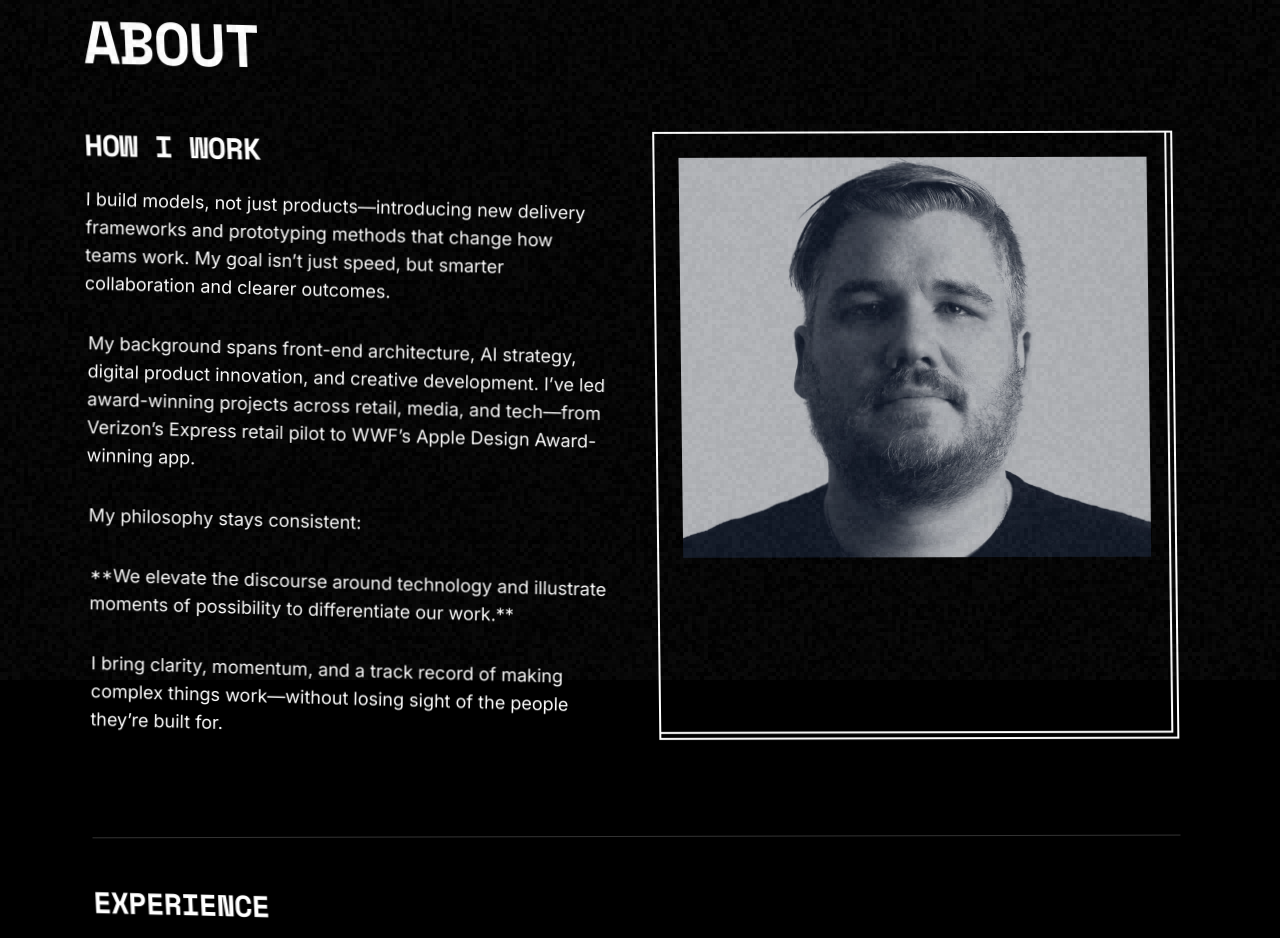
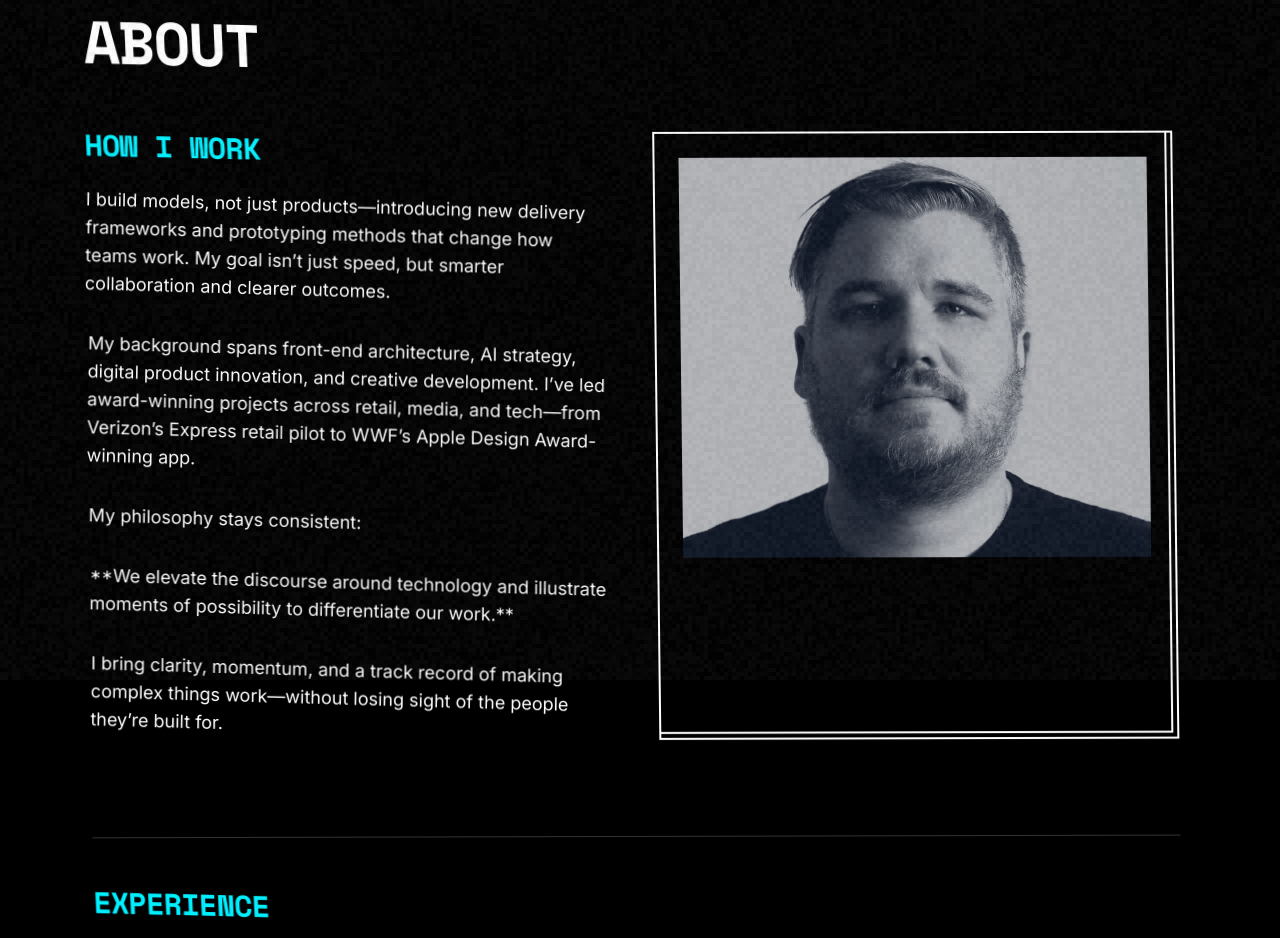
Before and after one commit to scullum/scottcullum, a Next.js app: page /about in a window 1280 px wide. Shown: the part 120-1058 px from the top of the page. Built offline with nearby package versions, Linux system fonts and the light colour scheme.

Commit message:
style: make How I Work and Experience headings match accent color

```diff
--- a/app/about/page.tsx
+++ b/app/about/page.tsx
@@ -23,7 +23,7 @@ export default function About() {
 
       <div className="grid grid-cols-1 md:grid-cols-2 gap-12">
         <div>
-          <SkewedH2 className="text-2xl md:text-3xl mb-6">{aboutData.intro.title}</SkewedH2>
+          <SkewedH2 className="text-2xl md:text-3xl mb-6 text-accent">{aboutData.intro.title}</SkewedH2>
 
           <SkewedParagraphGroup className="space-y-8" intensity="medium">
             {aboutData.intro.paragraphs.map((paragraph, index) => (
@@ -53,7 +53,7 @@ export default function About() {
 
       <div className="mt-24 pt-12 border-t border-[var(--border)]">
         <div className="flex justify-between items-center mb-6">
-          <SkewedH2 className="text-2xl md:text-3xl">{aboutData.experience.title}</SkewedH2>
+          <SkewedH2 className="text-2xl md:text-3xl text-accent">{aboutData.experience.title}</SkewedH2>
 
           {features.showResume && (
             <a
```
